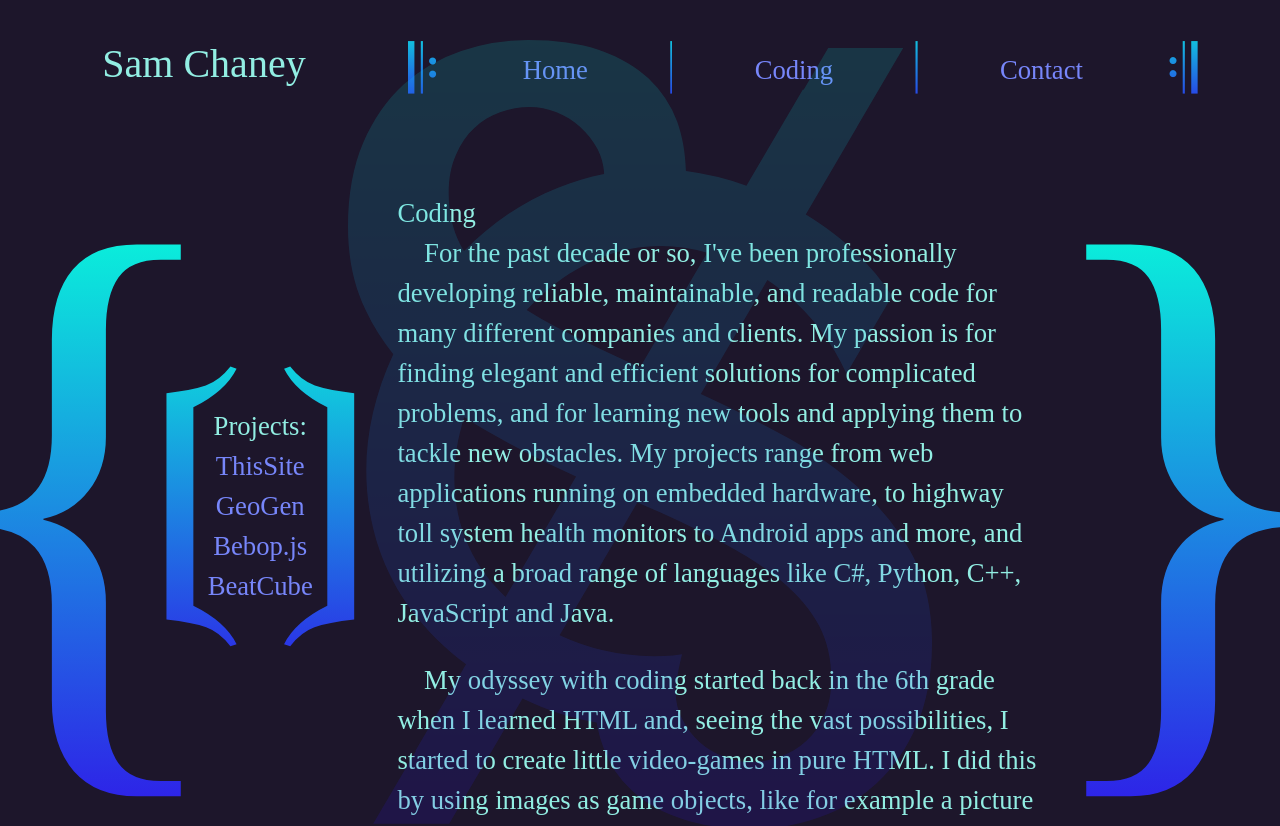
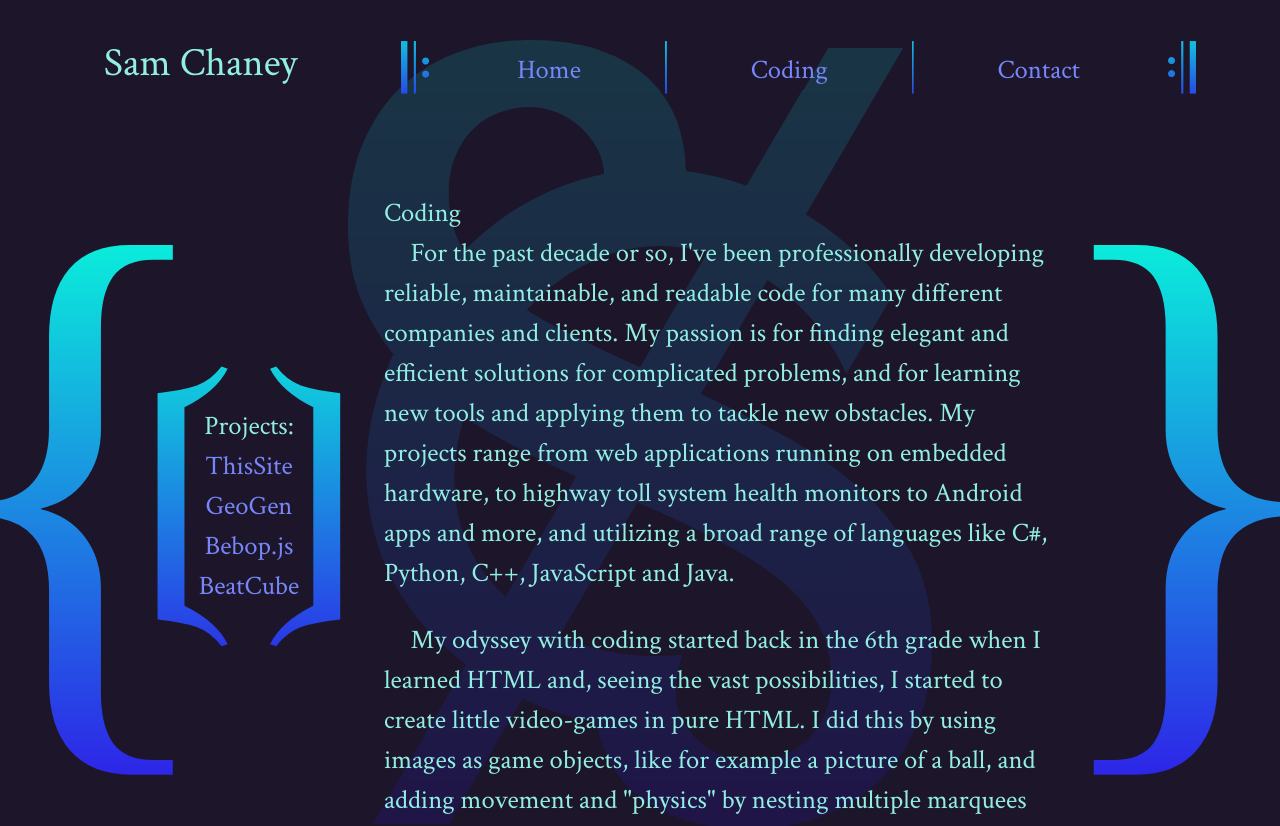
Before and after one commit to AlteriusOmega/TheRealSamChaneyDotComNext, a Next.js app: page /coding in a window 1280 px wide. Shown: the top 826 px of the page. Built offline with nearby package versions, Linux system fonts and the light colour scheme.

Commit message:
Got Crimson Text working. Keeping gradient text Times New Roman. Changed values for adjusting gradient curly brace box in frame-brace left and right classes to relative using new --gradient-brace-size var, and calc. Now we can change the size of the braces while keeping the box tight around them

```diff
--- a/app/globals.css
+++ b/app/globals.css
@@ -16,6 +16,7 @@
     --dark-text-secondary: rgb(119, 134, 250);
     --dark-background-primary: rgb(29, 22, 43);
     --dark-background-secondary: rgb(7, 58, 81);
+    --gradient-brace-size: 24rem;
 }
 
 @property --gradient-start {
@@ -32,6 +33,7 @@
 
 .gradient-text {
     @apply text-gradientDivider;
+    @apply font-gradientFont;
     color: transparent;
     background: linear-gradient(to bottom, var(--gradient-start), var(--gradient-end));
     -webkit-background-clip: text;
@@ -46,25 +48,34 @@ linearGradient stop {
 }
 
 /* frame-brace and left and right make the { and } brace divs tight around the chars */
+/* This way we can control spacing around them intentionally */
+/* Times New Roman */
 .frame-brace {
-    font-size: 25rem;
-    height: 614px;
-    line-height: 485px;
+    font-size: var(--gradient-brace-size);
+    height: calc(var(--gradient-brace-size)*0.925);
+    line-height: calc(var(--gradient-brace-size)*0.73);
 }
 
+/* Crimson Text */
+/* .frame-brace {
+    font-size: var(--gradient-brace-size);
+    height: calc(var(--gradient-brace-size)*.87);
+    line-height: calc(var(--gradient-brace-size)*0.86);
+} */
+
 .frame-brace.left {
-    letter-spacing: -45px;
-    text-indent: -92px;
+    letter-spacing: calc(var(--gradient-brace-size)*0.068*-1);
+    text-indent: calc(var(--gradient-brace-size)*0.14*-1);
 }
 
 .frame-brace.right {
-    letter-spacing: -79px;
-    text-indent: -56px;
+    letter-spacing: calc(var(--gradient-brace-size)*0.119*-1);
+    text-indent: calc(var(--gradient-brace-size)*0.08437*-1);
 }
 
 html {
     /* Font defined in tailwind.config.ts */
-    @apply font-serif;
+    @apply font-serifCrimson;
     @apply text-[16pt] sm:text-[20pt];
 }
 
--- a/app/layout.tsx
+++ b/app/layout.tsx
@@ -1,11 +1,18 @@
 import "./globals.css"
 import Nav from "./components/Nav";
 import RouteColorHandler from "./components/RouteColorHandler";
+import { Crimson_Text } from "next/font/google";
 
 export const metadata = {
   title: 'TheRealSamChaney.com',
   description: 'Will the real Sam Chaney please stand up?',
 }
+
+const crimsonText = Crimson_Text({
+  subsets: ["latin"],
+  weight: "400",
+  variable: "--font-crimson-text"
+});
 
 export default function RootLayout({
   children,
@@ -14,14 +21,15 @@ export default function RootLayout({
   }) {
 
   return (
-    <html lang="en">
+    <>
+      <html lang="en" className={`${crimsonText.variable}`}>
         <body className="">
           <RouteColorHandler />
           <Nav />
           <div className="flex scrollbar-hide min-h-[77vh]">
             <div className="gradient-text frame-brace left hidden lg:block sticky pl-2 top-[30lvh]">{"{"}</div>
             <main className="w-full p-6 scrollbar-hide">{children}</main>
-          <div id="logo" className="">
+            <div id="logo" className="z-[-1]">
               {/* SVG width to height ratio should be 0.73 */}
               <div className="logo-mask w-[584px] h-[800px] opacity-15 fixed top-1/2 left-1/2 transform -translate-x-1/2 -translate-y-1/2 mt-6"></div>
             </div>
@@ -29,5 +37,6 @@ export default function RootLayout({
             </div>
         </body>
       </html>
+    </>
   )
 }
--- a/tailwind.config.ts
+++ b/tailwind.config.ts
@@ -9,7 +9,8 @@ const config: Config = {
   ],
   theme: {
     fontFamily: {
-      serif: ["Crimson Text", "serif"],
+      serifCrimson: ["var(--font-crimson-text)", "sans-serif"],
+      gradientFont: ["Times New Roman", "serif"],
     },
     extend: {
       colors: {
```
Lines whose indentation alone changed are shown as unchanged.
